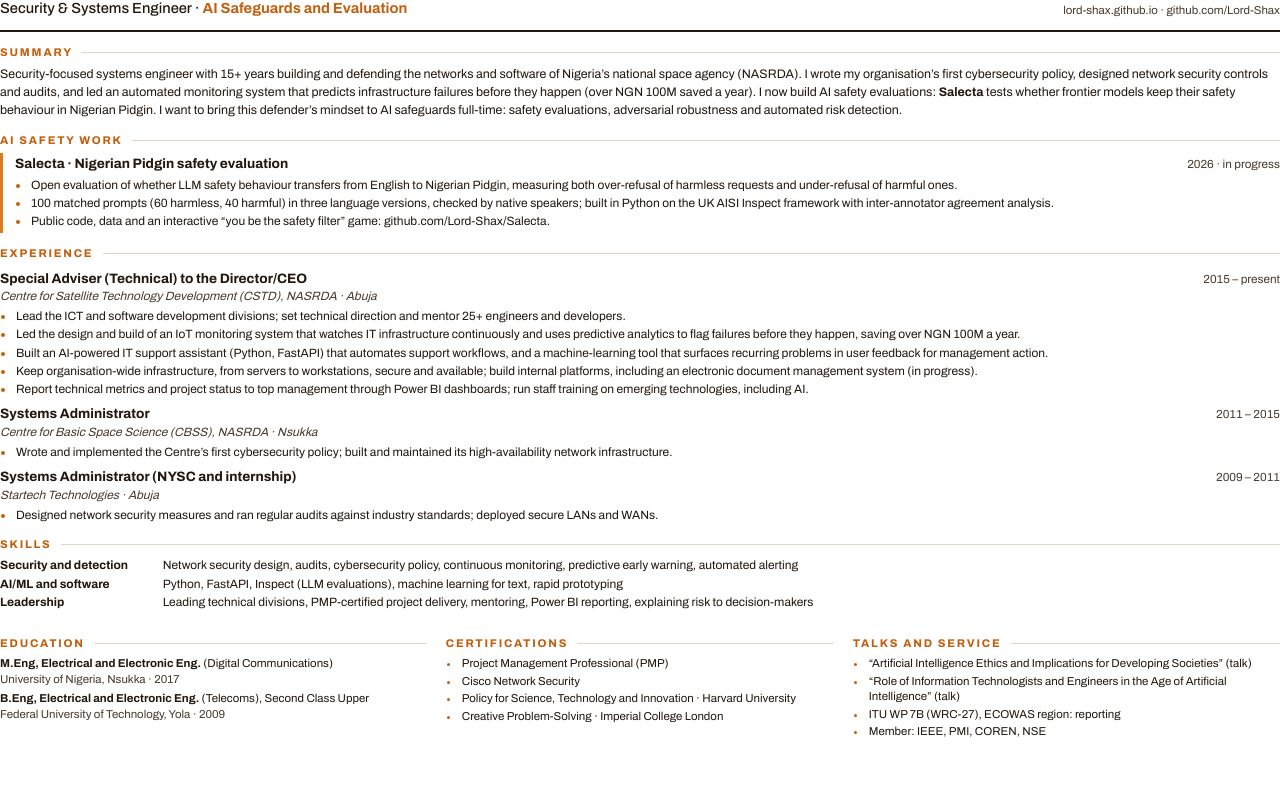
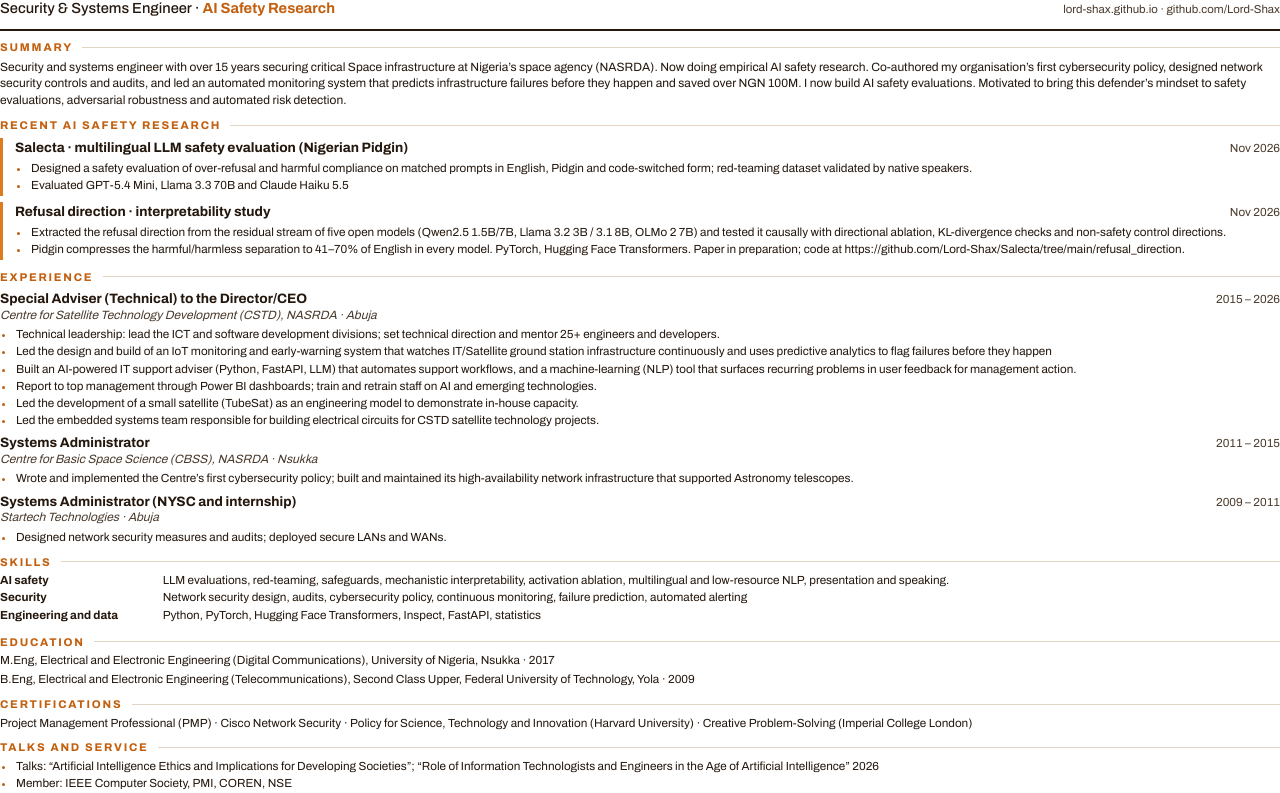
Before and after one commit to Lord-Shax/Lord-Shax.github.io, a plain HTML site: page _src/cv/cv.html in a window 1280 px wide. Shown: the part 38-831 px from the top of the page. Before the commit the page ends 800 px from the top, so only its background shows below. Drawn offline with Linux system fonts and the light colour scheme.

Commit message:
CV: replace with updated version
Co-Authored-By: Claude Opus 5.5 <noreply@anthropic.com>
Claude-Session: https://claude.ai/code/session_01BiqTMVNgjfJNCSbKQQyg1m

```diff
--- a/_src/cv/cv.html
+++ b/_src/cv/cv.html
@@ -2,9 +2,9 @@
 <html lang="en"><head><meta charset="utf-8"><title>Ishaku Gayus B. · CV</title>
 <style>
 @font-face { font-family: "Archivo"; src: url("../../assets/fonts/archivo-latin-standard-normal.woff2") format("woff2"); font-weight: 100 900; font-stretch: 62% 125%; }
-@page { size: A4; margin: 11mm 14mm 10mm; }
+@page { size: A4; margin: 10mm 14mm 8mm; }
 * { box-sizing: border-box; }
-body { margin: 0; font: 400 9pt/1.36 "Archivo", Arial, sans-serif; color: #24170d; }
+body { margin: 0; font: 400 8.8pt/1.3 "Archivo", Arial, sans-serif; color: #24170d; }
 a { color: inherit; text-decoration: none; }
 .cv-head { display: flex; justify-content: space-between; align-items: flex-end; border-bottom: 2.2pt solid #24170d; padding-bottom: 8pt; margin-bottom: 4pt; }
 h1 { font-size: 23pt; font-weight: 850; font-stretch: 112%; letter-spacing: -.02em; margin: 0; line-height: 1; }
@@ -12,14 +12,14 @@ h1 { font-size: 23pt; font-weight: 850; font-stretch: 112%; letter-spacing: -.02
 .cv-role b { color: #c2600f; font-weight: 700; }
 .cv-contact { text-align: right; font-size: 8.6pt; line-height: 1.55; color: #4a3a2c; }
 .cv-contact b { color: #24170d; font-weight: 650; }
-h2 { font-size: 8.4pt; font-weight: 750; letter-spacing: .16em; text-transform: uppercase; color: #c2600f; margin: 10pt 0 4pt; display: flex; align-items: center; gap: 7pt; }
+h2 { font-size: 8.4pt; font-weight: 750; letter-spacing: .16em; text-transform: uppercase; color: #c2600f; margin: 7pt 0 3pt; display: flex; align-items: center; gap: 7pt; }
 h2::after { content: ""; flex: 1; height: .8pt; background: #e2d4c3; }
 p { margin: 0; }
-.cv-summary { font-size: 9.3pt; line-height: 1.44; }
+.cv-summary { font-size: 9pt; line-height: 1.38; }
 ul { margin: 3pt 0 0; padding-left: 11pt; }
 li { margin: 0 0 1.4pt; padding-left: 1pt; }
 li::marker { color: #c2600f; }
-.cv-job { margin-top: 6pt; break-inside: avoid; }
+.cv-job { margin-top: 4.5pt; break-inside: avoid; }
 .cv-job:first-of-type { margin-top: 2pt; }
 .cv-jh { display: flex; justify-content: space-between; align-items: baseline; gap: 10pt; }
 .cv-jt { font-weight: 720; font-size: 10.2pt; }
@@ -38,7 +38,7 @@ li::marker { color: #c2600f; }
 <div class="cv-head">
   <div>
     <h1>Ishaku Gayus B.</h1>
-    <p class="cv-role">Security &amp; Systems Engineer · <b>AI Safeguards and Evaluation</b></p>
+    <p class="cv-role">Security &amp; Systems Engineer · <b>AI Safety Research</b></p>
   </div>
   <div class="cv-contact">
     Abuja, Nigeria<br>
@@ -48,79 +48,73 @@ li::marker { color: #c2600f; }
 </div>
 
 <h2>Summary</h2>
-<p class="cv-summary">Security-focused systems engineer with 15+ years building and defending the networks and software of Nigeria’s national space agency (NASRDA). I wrote my organisation’s first cybersecurity policy, designed network security controls and audits, and led an automated monitoring system that predicts infrastructure failures before they happen (over NGN 100M saved a year). I now build AI safety evaluations: <b>Salecta</b> tests whether frontier models keep their safety behaviour in Nigerian Pidgin. I want to bring this defender’s mindset to AI safeguards full-time: safety evaluations, adversarial robustness and automated risk detection.</p>
+<p class="cv-summary">Security and systems engineer with over 15 years securing critical Space infrastructure at Nigeria’s space agency (NASRDA). Now doing empirical AI safety research. Co-authored my organisation’s first cybersecurity policy, designed network security controls and audits, and led an automated monitoring system that predicts infrastructure failures before they happen and saved over NGN 100M. I now build AI safety evaluations. Motivated to bring this defender’s mindset to safety evaluations, adversarial robustness and automated risk detection.</p>
 
-<h2>AI safety work</h2>
+<h2>Recent AI safety research</h2>
 <div class="cv-feature">
-  <div class="cv-jh"><span class="cv-jt">Salecta · Nigerian Pidgin safety evaluation</span><span class="cv-jd">2026 · in progress</span></div>
+  <div class="cv-jh"><span class="cv-jt">Salecta · multilingual LLM safety evaluation (Nigerian Pidgin)</span><span class="cv-jd">Nov 2026</span></div>
   <ul>
-    <li>Open evaluation of whether LLM safety behaviour transfers from English to Nigerian Pidgin, measuring both over-refusal of harmless requests and under-refusal of harmful ones.</li>
-    <li>100 matched prompts (60 harmless, 40 harmful) in three language versions, checked by native speakers; built in Python on the UK AISI Inspect framework with inter-annotator agreement analysis.</li>
-    <li>Public code, data and an interactive “you be the safety filter” game: <a href="https://github.com/Lord-Shax/Salecta">github.com/Lord-Shax/Salecta</a>.</li>
+    <li>Designed a safety evaluation of over-refusal and harmful compliance on matched prompts in English, Pidgin and code-switched form; red-teaming dataset validated by native speakers.</li>
+    <li>Evaluated GPT-5.4 Mini, Llama 3.3 70B and Claude Haiku 5.5</li>
+  </ul>
+</div>
+<div class="cv-feature">
+  <div class="cv-jh"><span class="cv-jt">Refusal direction · interpretability study</span><span class="cv-jd">Nov 2026</span></div>
+  <ul>
+    <li>Extracted the refusal direction from the residual stream of five open models (Qwen2.5 1.5B/7B, Llama 3.2 3B / 3.1 8B, OLMo 2 7B) and tested it causally with directional ablation, KL-divergence checks and non-safety control directions.</li>
+    <li>Pidgin compresses the harmful/harmless separation to 41–70% of English in every model. PyTorch, Hugging Face Transformers. Paper in preparation; code at <a href="https://github.com/Lord-Shax/Salecta/tree/main/refusal_direction">https://github.com/Lord-Shax/Salecta/tree/main/refusal_direction</a>.</li>
   </ul>
 </div>
 
 <h2>Experience</h2>
 <div class="cv-job">
-  <div class="cv-jh"><span class="cv-jt">Special Adviser (Technical) to the Director/CEO</span><span class="cv-jd">2015 – present</span></div>
+  <div class="cv-jh"><span class="cv-jt">Special Adviser (Technical) to the Director/CEO</span><span class="cv-jd">2015 – 2026</span></div>
   <div class="cv-org">Centre for Satellite Technology Development (CSTD), NASRDA · Abuja</div>
   <ul>
-    <li>Lead the ICT and software development divisions; set technical direction and mentor 25+ engineers and developers.</li>
-    <li>Led the design and build of an IoT monitoring system that watches IT infrastructure continuously and uses predictive analytics to flag failures before they happen, saving over NGN 100M a year.</li>
-    <li>Built an AI-powered IT support assistant (Python, FastAPI) that automates support workflows, and a machine-learning tool that surfaces recurring problems in user feedback for management action.</li>
-    <li>Keep organisation-wide infrastructure, from servers to workstations, secure and available; build internal platforms, including an electronic document management system (in progress).</li>
-    <li>Report technical metrics and project status to top management through Power BI dashboards; run staff training on emerging technologies, including AI.</li>
+    <li>Technical leadership: lead the ICT and software development divisions; set technical direction and mentor 25+ engineers and developers.</li>
+    <li>Led the design and build of an IoT monitoring and early-warning system that watches IT/Satellite ground station infrastructure continuously and uses predictive analytics to flag failures before they happen</li>
+    <li>Built an AI-powered IT support adviser (Python, FastAPI, LLM) that automates support workflows, and a machine-learning (NLP) tool that surfaces recurring problems in user feedback for management action.</li>
+    <li>Report to top management through Power BI dashboards; train and retrain staff on AI and emerging technologies.</li>
+    <li>Led the development of a small satellite (TubeSat) as an engineering model to demonstrate in-house capacity.</li>
+    <li>Led the embedded systems team responsible for building electrical circuits for CSTD satellite technology projects.</li>
   </ul>
 </div>
 <div class="cv-job">
   <div class="cv-jh"><span class="cv-jt">Systems Administrator</span><span class="cv-jd">2011 – 2015</span></div>
   <div class="cv-org">Centre for Basic Space Science (CBSS), NASRDA · Nsukka</div>
   <ul>
-    <li>Wrote and implemented the Centre’s first cybersecurity policy; built and maintained its high-availability network infrastructure.</li>
+    <li>Wrote and implemented the Centre’s first cybersecurity policy; built and maintained its high-availability network infrastructure that supported Astronomy telescopes.</li>
   </ul>
 </div>
 <div class="cv-job">
   <div class="cv-jh"><span class="cv-jt">Systems Administrator (NYSC and internship)</span><span class="cv-jd">2009 – 2011</span></div>
   <div class="cv-org">Startech Technologies · Abuja</div>
   <ul>
-    <li>Designed network security measures and ran regular audits against industry standards; deployed secure LANs and WANs.</li>
+    <li>Designed network security measures and audits; deployed secure LANs and WANs.</li>
   </ul>
 </div>
 
 <h2>Skills</h2>
 <dl class="cv-skills">
-  <dt>Security and detection</dt><dd>Network security design, audits, cybersecurity policy, continuous monitoring, predictive early warning, automated alerting</dd>
-  <dt>AI/ML and software</dt><dd>Python, FastAPI, Inspect (LLM evaluations), machine learning for text, rapid prototyping</dd>
-  <dt>Leadership</dt><dd>Leading technical divisions, PMP-certified project delivery, mentoring, Power BI reporting, explaining risk to decision-makers</dd>
+  <dt>AI safety</dt><dd>LLM evaluations, red-teaming, safeguards, mechanistic interpretability, activation ablation, multilingual and low-resource NLP, presentation and speaking.</dd>
+  <dt>Security</dt><dd>Network security design, audits, cybersecurity policy, continuous monitoring, failure prediction, automated alerting</dd>
+  <dt>Engineering and data</dt><dd>Python, PyTorch, Hugging Face Transformers, Inspect, FastAPI, statistics</dd>
 </dl>
 
-<div class="cv-three">
-  <div>
 <h2>Education</h2>
 <div class="cv-edu">
-      <div><b>M.Eng, Electrical and Electronic Eng.</b> (Digital Communications)<br><span class="cv-muted">University of Nigeria, Nsukka · 2017</span></div>
-      <div><b>B.Eng, Electrical and Electronic Eng.</b> (Telecoms), Second Class Upper<br><span class="cv-muted">Federal University of Technology, Yola · 2009</span></div>
+  <div>M.Eng, Electrical and Electronic Engineering (Digital Communications), University of Nigeria, Nsukka · 2017</div>
+  <div>B.Eng, Electrical and Electronic Engineering (Telecommunications), Second Class Upper, Federal University of Technology, Yola · 2009</div>
 </div>
-  </div>
-  <div>
+
 <h2>Certifications</h2>
-    <ul>
-      <li>Project Management Professional (PMP)</li>
-      <li>Cisco Network Security</li>
-      <li>Policy for Science, Technology and Innovation · Harvard University</li>
-      <li>Creative Problem-Solving · Imperial College London</li>
-    </ul>
-  </div>
-  <div>
+<p>Project Management Professional (PMP) · Cisco Network Security · Policy for Science, Technology and Innovation (Harvard University) · Creative Problem-Solving (Imperial College London)</p>
+
 <h2>Talks and service</h2>
 <ul>
-      <li>“Artificial Intelligence Ethics and Implications for Developing Societies” (talk)</li>
-      <li>“Role of Information Technologists and Engineers in the Age of Artificial Intelligence” (talk)</li>
-      <li>ITU WP 7B (WRC-27), ECOWAS region: reporting</li>
-      <li>Member: IEEE, PMI, COREN, NSE</li>
+  <li>Talks: “Artificial Intelligence Ethics and Implications for Developing Societies”; “Role of Information Technologists and Engineers in the Age of Artificial Intelligence” 2026</li>
+  <li>Member: IEEE Computer Society, PMI, COREN, NSE</li>
 </ul>
-  </div>
-</div>
 
 <!--/cv-->
 </body></html>
```
Also changed, not shown: _src/pages/cv/index.html (+32 -38 lines), cv/index.html (+32 -38 lines), 1 other file. Lines whose indentation alone changed are shown as unchanged.
